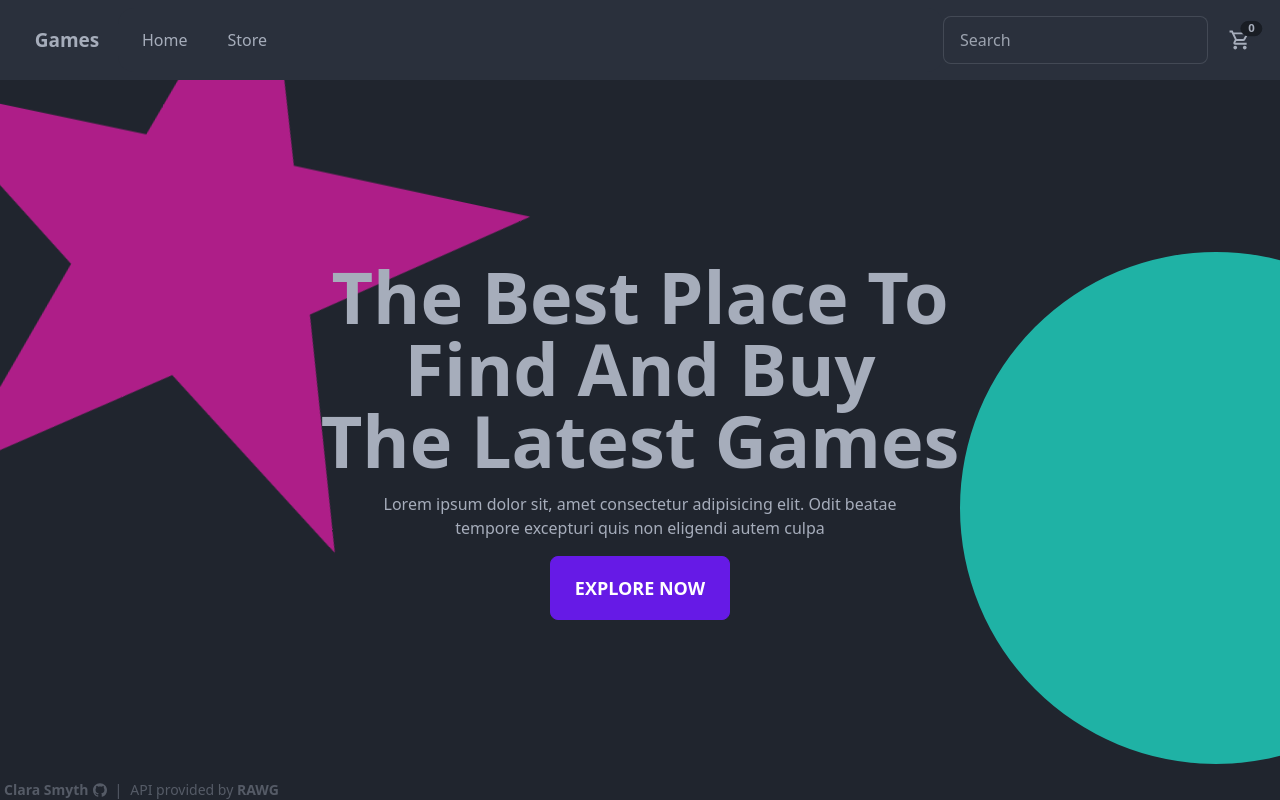
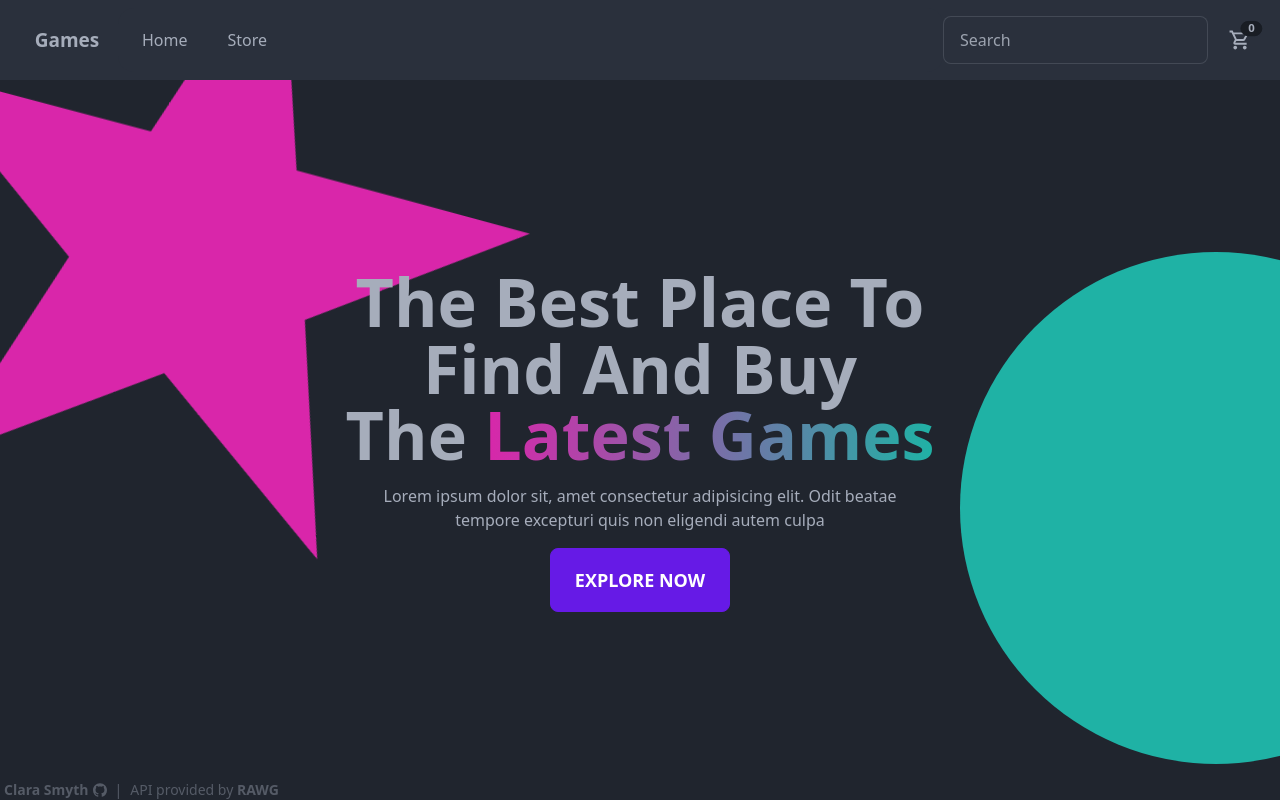
Before and after one commit to ClaraSmyth/shopping-cart, a React (Create React App) app: page /#/ in a window 1280 px wide. Built offline with nearby package versions, Linux system fonts and the light colour scheme.

Commit message:
Added animations to home page

```diff
--- a/src/components/Home.tsx
+++ b/src/components/Home.tsx
@@ -1,18 +1,28 @@
 import React from 'react';
 import { Link } from 'react-router-dom';
 import { SiGithub } from 'react-icons/si';
+import { motion } from 'framer-motion';
 
 function Home() {
   return (
     <div className="relative -z-0 flex w-full items-center justify-center overflow-clip">
       <div className="flex max-w-screen-2xl flex-col place-items-center gap-4 p-4 sm:p-12">
         {/* Header */}
-        <h1 className="text-center text-[clamp(2rem,0.397rem+8.547vw,4.5rem)] font-bold leading-none">
-          The Best Place To <br /> Find And Buy <br /> The Latest Games
+        <h1 className="text-center text-[clamp(2rem,1.342rem+3.509vw,4.5rem)] font-bold leading-none">
+          The Best Place To <br /> Find And Buy <br /> The{' '}
+          <span
+            style={{
+              background: 'linear-gradient(to right, hsl(var(--s)), hsl(var(--a)))',
+              WebkitTextFillColor: 'transparent',
+              backgroundClip: 'text',
+            }}
+          >
+            Latest Games
+          </span>
         </h1>
 
         {/* Secondary Text */}
-        <p className="flex-wrap text-center text-[clamp(1rem,0.872rem+0.684vw,1.2rem)] text-base sm:max-w-[60%]">
+        <p className="flex-wrap text-center text-[clamp(0.9rem,0.821rem+0.421vw,1.2rem)] text-base sm:max-w-[60%]">
           Lorem ipsum dolor sit, amet consectetur adipisicing elit. Odit beatae tempore excepturi quis non eligendi
           autem culpa
         </p>
@@ -23,11 +33,19 @@ function Home() {
         </Link>
 
         {/* Styled circles */}
-        <div
+        <motion.div
+          initial={{ translateX: '-10%', translateY: '-10%', rotate: '10deg' }}
+          animate={{ translateX: '0', translateY: '0', rotate: '15deg' }}
+          transition={{ type: 'spring', stiffness: 30 }}
           style={{ backfaceVisibility: 'hidden', maskRepeat: 'no-repeat' }}
-          className="mask mask-star absolute -left-[9%] -top-[14vw] -z-10 aspect-square h-[50vw] rotate-12 bg-secondary-focus"
-        ></div>
-        <div className="absolute bottom-[5%] -right-[15%] -z-10 aspect-square w-[40%] rotate-45 rounded-full bg-accent"></div>
+          className="mask mask-star absolute -left-[9%] -top-[14vw] -z-10 aspect-square h-[50vw] rotate-45 bg-secondary"
+        ></motion.div>
+        <motion.div
+          initial={{ translateX: '10%', translateY: '10%' }}
+          animate={{ translateX: '0', translateY: '0' }}
+          transition={{ type: 'spring', stiffness: 30 }}
+          className="absolute bottom-[5%] -right-[15%] -z-10 aspect-square w-[40%] rounded-full bg-accent"
+        ></motion.div>
         <div className="absolute bottom-0 left-1 flex gap-2 text-sm text-base-content/40">
           <a className="flex items-center gap-1 font-semibold" href="https://github.com/ClaraSmyth">
             Clara Smyth <SiGithub />
```
